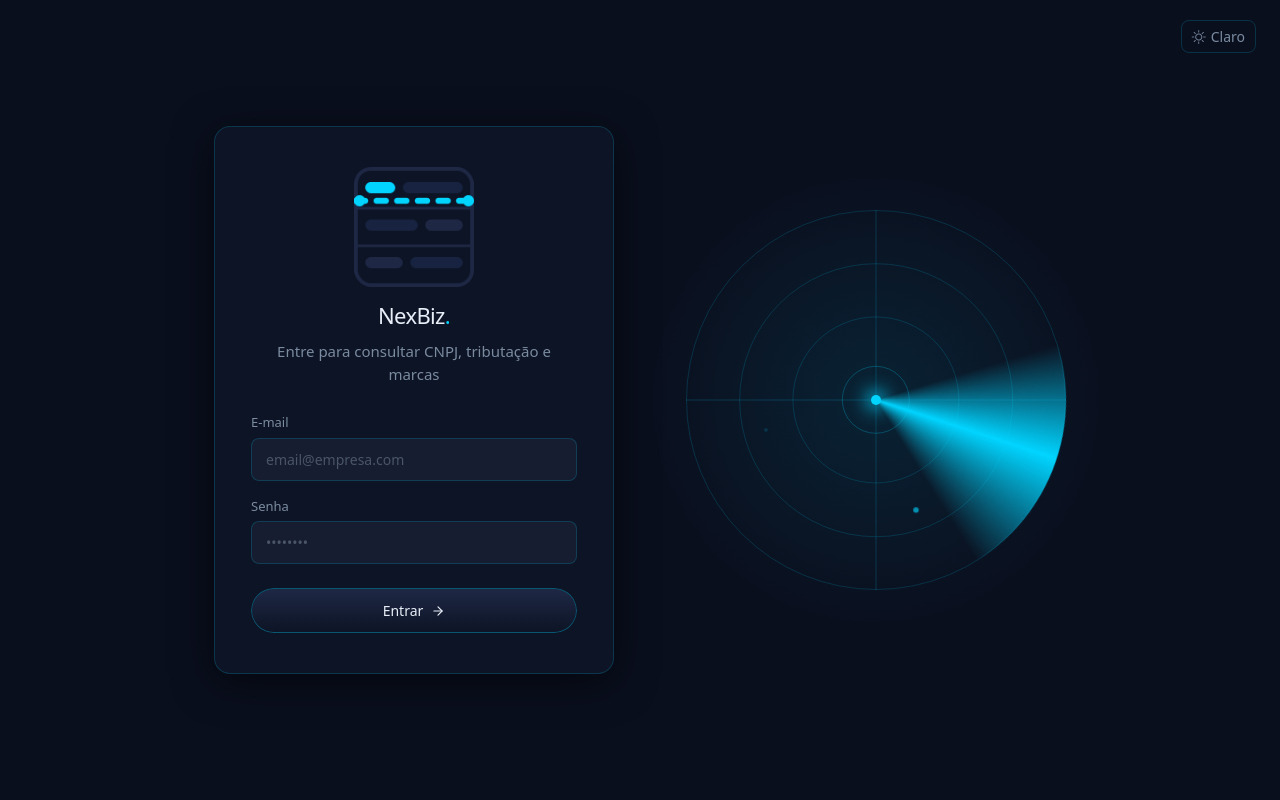
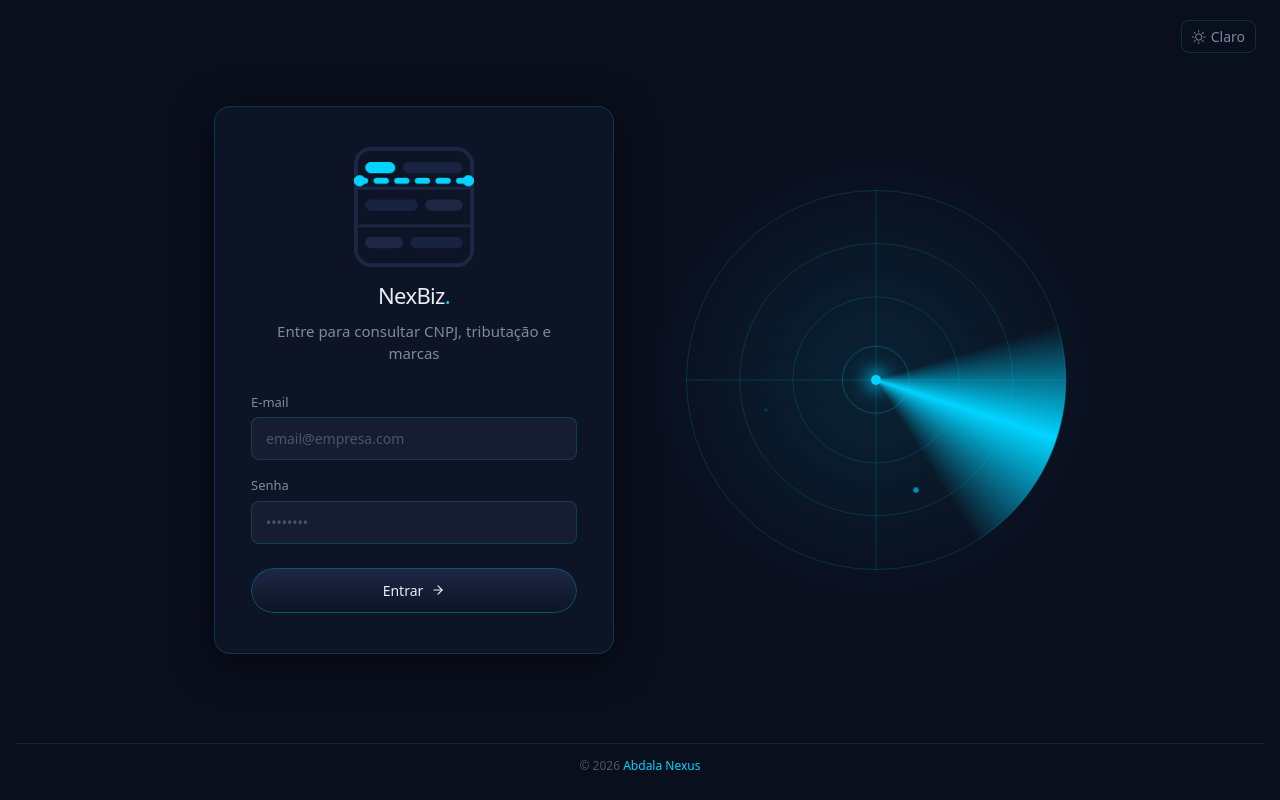
Before and after one commit to joaoabdala/NexBiz, a Flask app: page /login in a window 1280 px wide. Run offline with Flask 3, Linux system fonts and the light colour scheme; some libraries are stand-ins or nearby versions.

Commit message:
Adiciona rodapé na tela de login
Reestrutura o layout (body em coluna, conteúdo central com flex:1)
pra caber um rodapé colado embaixo sem quebrar a centralização do
card/radar. Mesmo link institucional do rodapé do index.html.

Co-Authored-By: Claude Sonnet 5 <noreply@anthropic.com>

```diff
--- a/templates/login.html
+++ b/templates/login.html
@@ -80,13 +80,20 @@
             color: #111827 !important;
         }
 
-        /* Centraliza o conjunto (card + radar) e remove padding lateral em mobile */
+        /* Coluna: conteúdo centralizado ocupa o espaço disponível, rodapé
+           fica sempre colado embaixo */
         body {
             display: flex;
-            justify-content: center;
-            align-items: center;
+            flex-direction: column;
             min-height: 100vh;
             padding: 16px;
+        }
+
+        .login-conteudo {
+            flex: 1;
+            display: flex;
+            align-items: center;
+            justify-content: center;
         }
 
         /* Botão de tema fixo no canto da tela - independe do layout do card */
@@ -248,8 +255,9 @@
     </div>
 
     <!-- ══════════════════════════════════════════════════════════
-         LINHA: card de login à esquerda + radar decorativo à direita
+         CONTEÚDO CENTRAL: card de login à esquerda + radar à direita
          ══════════════════════════════════════════════════════════ -->
+    <div class="login-conteudo">
     <div class="login-split">
 
     <div class="login-card-wrapper">
@@ -354,6 +362,23 @@
 
     </div>
     <!-- /.login-split -->
+    </div>
+    <!-- /.login-conteudo -->
+
+    <!-- ══════════════════════════════════════════════════════════
+         RODAPÉ
+         ══════════════════════════════════════════════════════════ -->
+    <footer class="py-2">
+        <div class="container-fluid">
+            <div class="row">
+                <div class="col text-center">
+                    <span class="rodape-copy">
+                        &copy; 2026 <a href="https://www.abdalanexus.com/" target="_blank" rel="noopener">Abdala Nexus</a>
+                    </span>
+                </div>
+            </div>
+        </div>
+    </footer>
 
 
     <!-- ══════════════════════════════════════════════════════════
```
